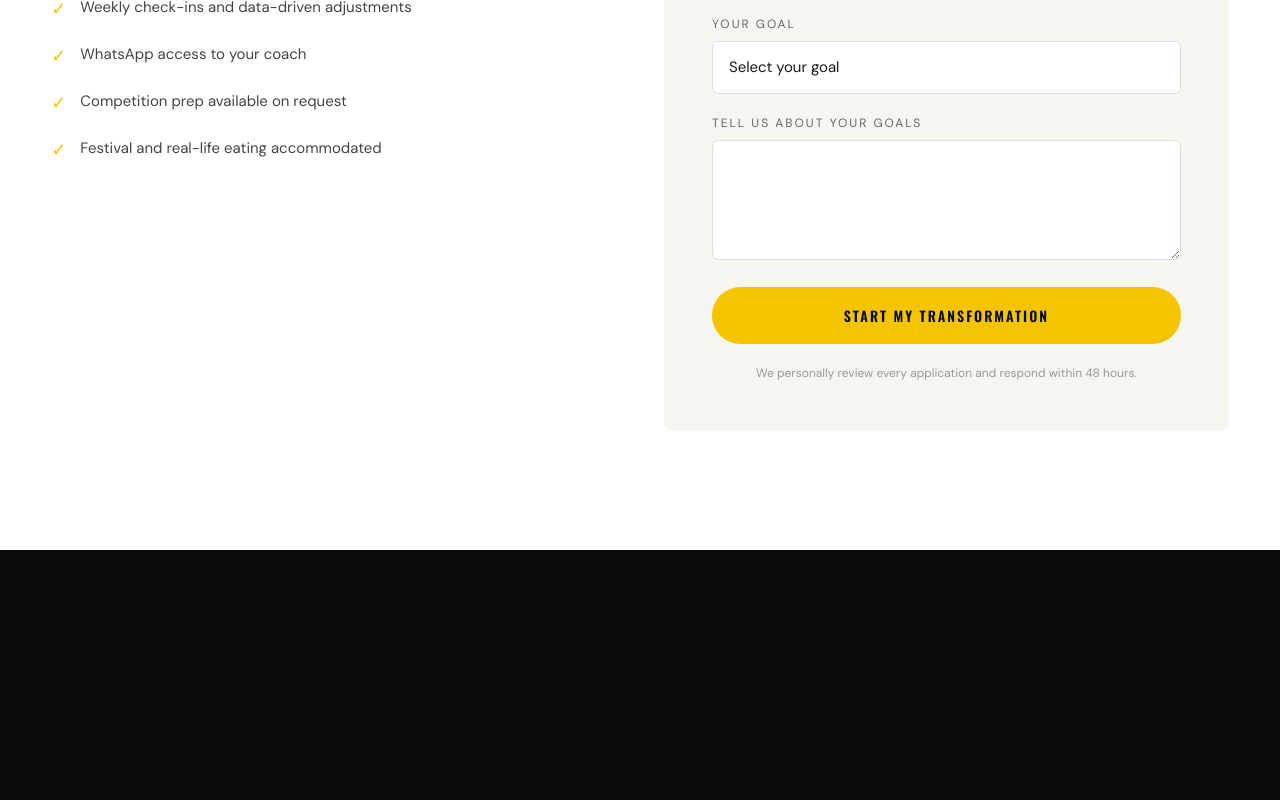
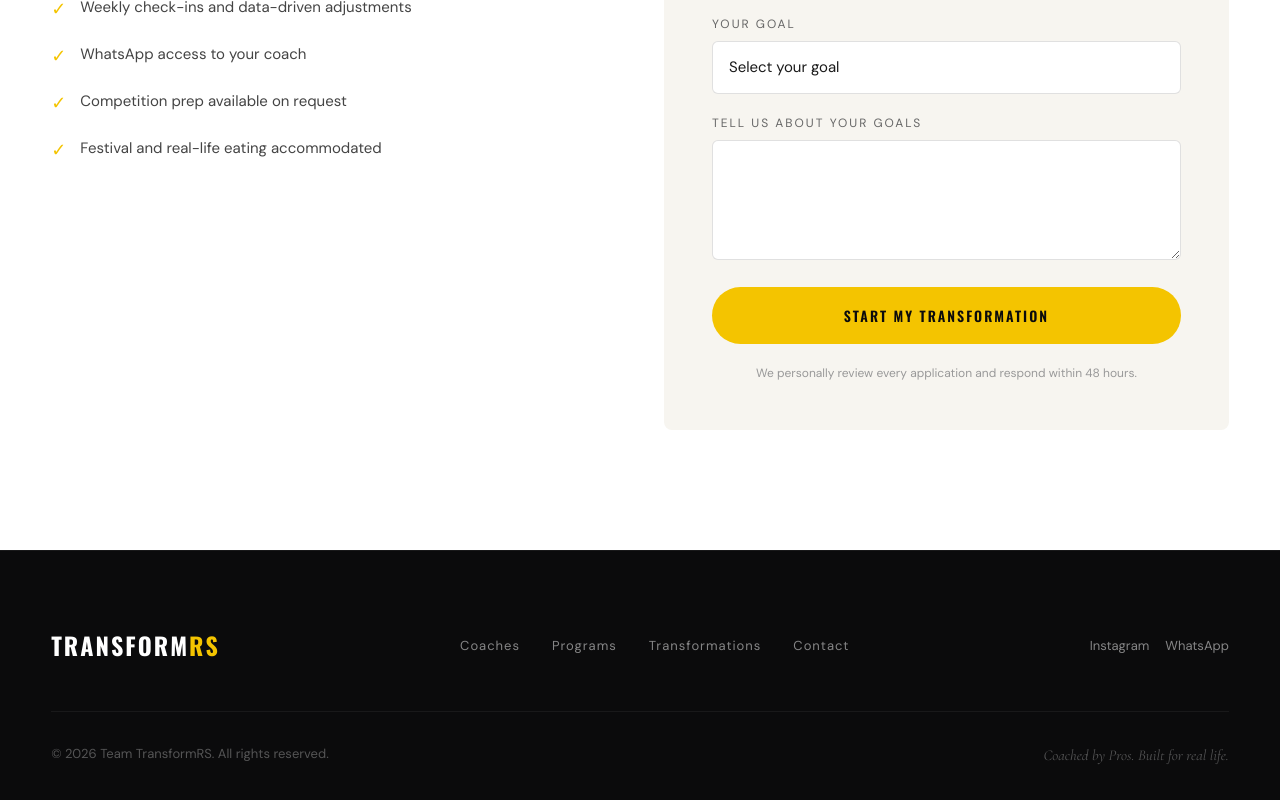
Before and after one commit to krishanu2/transformrs, a React (Vite) app: page / in a window 1280 px wide. Shown: the part 6491-7291 px from the top of the page. Before the commit the page ends 7041 px from the top, so only its background shows below. Built offline with nearby package versions, Linux system fonts and the light colour scheme.

Commit message:
Add Footer

```diff
--- a/src/App.jsx
+++ b/src/App.jsx
@@ -7,6 +7,7 @@ import CoachesSection from './components/CoachesSection'
 import ProgramsSection from './components/ProgramsSection'
 import TestimonialsSection from './components/TestimonialsSection'
 import ContactSection from './components/ContactSection'
+import Footer from './components/Footer'
 
 export default function App() {
   return (
@@ -20,6 +21,7 @@ export default function App() {
       <ProgramsSection />
       <TestimonialsSection />
       <ContactSection />
+      <Footer />
     </div>
   )
 }
--- /dev/null
+++ b/src/components/Footer.jsx
@@ -0,0 +1,37 @@
+const links = ['Coaches', 'Programs', 'Transformations', 'Contact']
+
+export default function Footer() {
+  return (
+    <footer style={{ background: '#0B0B0C', borderTop: '1px solid rgba(255,255,255,0.06)', padding: 'clamp(48px, 6vw, 80px) clamp(24px, 4vw, 96px)' }}>
+      <div style={{ maxWidth: '1200px', margin: '0 auto' }}>
+        <div style={{ display: 'flex', justifyContent: 'space-between', alignItems: 'center', marginBottom: '48px', flexWrap: 'wrap', gap: '24px' }}>
+          <div style={{ fontFamily: 'Oswald, sans-serif', fontWeight: 700, fontSize: '24px', color: '#FFFFFF', letterSpacing: '2px' }}>
+            TRANSFORM<span style={{ color: '#F4C400' }}>RS</span>
+          </div>
+
+          <div style={{ display: 'flex', gap: '32px', flexWrap: 'wrap' }}>
+            {links.map((link) => (
+              <a key={link} href={`#${link.toLowerCase()}`} style={{ fontFamily: 'DM Sans, sans-serif', fontSize: '13px', color: 'rgba(255,255,255,0.5)', textDecoration: 'none', letterSpacing: '1px' }}>
+                {link}
+              </a>
+            ))}
+          </div>
+
+          <div style={{ display: 'flex', gap: '16px' }}>
+            <a href="#" style={{ color: 'rgba(255,255,255,0.5)', fontFamily: 'DM Sans, sans-serif', fontSize: '13px', textDecoration: 'none' }}>Instagram</a>
+            <a href="#" style={{ color: 'rgba(255,255,255,0.5)', fontFamily: 'DM Sans, sans-serif', fontSize: '13px', textDecoration: 'none' }}>WhatsApp</a>
+          </div>
+        </div>
+
+        <div style={{ borderTop: '1px solid rgba(255,255,255,0.06)', paddingTop: '32px', display: 'flex', justifyContent: 'space-between', flexWrap: 'wrap', gap: '16px' }}>
+          <p style={{ fontFamily: 'DM Sans, sans-serif', fontSize: '13px', color: 'rgba(255,255,255,0.3)' }}>
+            © 2026 Team TransformRS. All rights reserved.
+          </p>
+          <p style={{ fontFamily: 'Cormorant Garamond, serif', fontStyle: 'italic', fontSize: '15px', color: 'rgba(255,255,255,0.3)' }}>
+            Coached by Pros. Built for real life.
+          </p>
+        </div>
+      </div>
+    </footer>
+  )
+}
```
